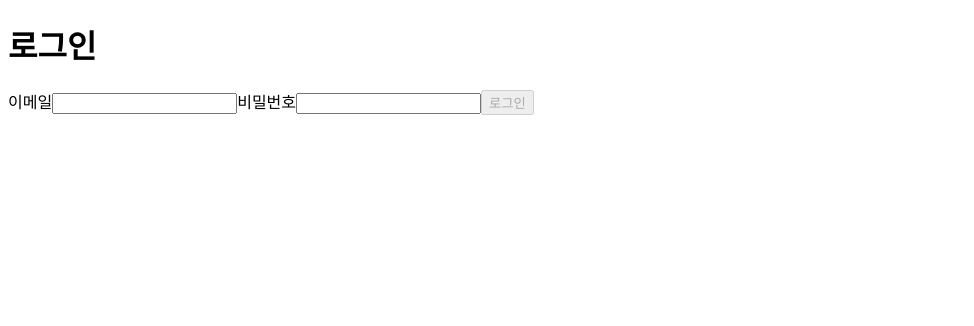
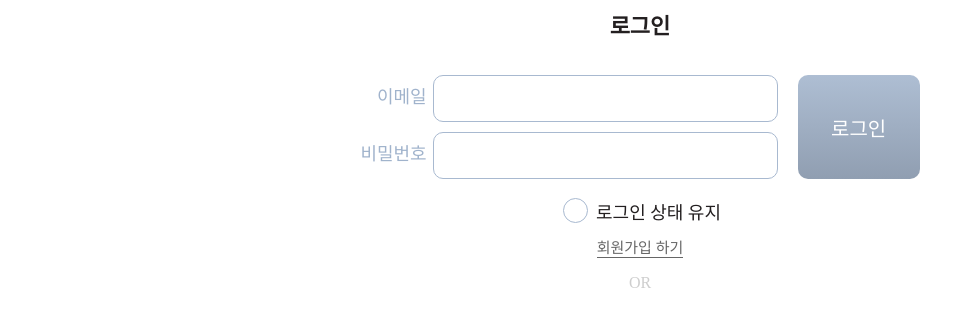
Before and after one commit to Quickchive/Quickchive-frontend, a Vue app: page /login in a window 1280 px wide. Shown: the top 326 px of the page, without its empty margins (0-974 px from the left). Built offline with nearby package versions, Linux system fonts and the light colour scheme; a web font is replaced by a local one.

Commit message:
[design] 로그인 폼 UI 개발

```diff
--- a/src/assets/scss/_index.scss
+++ b/src/assets/scss/_index.scss
@@ -1,3 +1,13 @@
 // scss 한 곳에 모으는 용도
 
 @import './main.scss';
+@import './common.scss';
+@import './common/button.scss';
+@import './common/form.scss';
+@import './common.scss';
+@import './common/input.scss';
+@import './common/text.scss';
+@import './common/label.scss';
+@import './common/layout.scss';
+
+@import './components/loginForm.scss';
--- a/src/assets/scss/_mixin.scss
+++ b/src/assets/scss/_mixin.scss
@@ -22,8 +22,13 @@
 // 레이아웃
 @mixin layout($flex-direction, $align-itmes, $justify-content) {
   display: flex;
-  width: 100%;
   flex-direction: $flex-direction;
   align-items: $align-itmes;
   justify-content: $justify-content;
 }
+
+@mixin font($font-size, $font-weight, $color) {
+  font-size: $font-size;
+  font-weight: $font-weight;
+  color: $color;
+} ;
--- /dev/null
+++ b/src/assets/scss/common/button.scss
@@ -0,0 +1,41 @@
+@import '../mixin';
+
+button {
+  border-style: none;
+}
+
+// 로그인 버튼
+.btn__login {
+  width: 122px;
+  height: 104px;
+  background: linear-gradient(180deg, #AEBED3 0%, #909EB1 100%);
+  border-radius: 10px;
+  @include font(20px, 400, $color-gray-1);
+}
+
+
+// 로그인 폼 - 회원가입 버튼
+.login-form__link-register {
+  border-bottom: 1px solid;
+  text-decoration: none;
+  margin-top: 10px;
+  @include font(15px, 400, $color-gray-6);
+}
+
+// 회원가입 버튼 - 비활성화
+.btn__register {
+  width: 500px;
+  height: 63px;
+  background: linear-gradient(180deg, #7E7E7E 0%, #686867 100%);
+  @include font(18px, 400, $color-gray-1);
+  border-radius: 10px;
+}
+
+// 회원가입 - 이메일 인증 버튼
+.btn__verify {
+  width: 100px;
+  height: 43px;
+  background: linear-gradient(180deg, #7E7E7E 0%, #686867 100%);
+  @include font(18px, 400, $color-gray-1);
+  border-radius: 10px;
+}
--- /dev/null
+++ b/src/assets/scss/common/form.scss
@@ -0,0 +1,16 @@
+@import '../mixin';
+
+form {
+  width: auto;
+}
+
+// 로그인 폼
+.login-wrapper {
+  height: 104px;
+  @include layout (row, flex-start, center);
+  .login-form {
+    margin-right: 20px;
+    height: 100%;
+    @include layout (column, flex-end, space-between);
+  }
+}
--- /dev/null
+++ b/src/assets/scss/common/input.scss
@@ -0,0 +1,24 @@
+@import '../mixin';
+
+input {
+  border: 1px solid $color-gray-input;
+  width: 339px;
+  height: 43px;
+  border-radius: 10px;
+  text-indent: 10px;
+}
+
+input[type="checkbox"] {
+    width: 25px;
+    height: 25px;
+    border-radius: 50%;
+    appearance: none;
+    cursor: pointer;
+    margin-right: 8px;
+}
+
+.login-form__checkbox {
+  border-radius: 50%;
+  width: 25px;
+  appearance: none;
+}
--- /dev/null
+++ b/src/assets/scss/common/label.scss
@@ -0,0 +1,13 @@
+@import '../mixin';
+
+// 로그인 폼 라벨
+.login-form__label {
+  @include font(18px, 400, $color-primary);
+  margin-right: 6px;
+}
+
+.login-form__checkbox-label {
+  @include font(18px, 400, $color-gray-5);
+  @include layout (row, center, center);
+  margin-top: 16px;
+}
--- /dev/null
+++ b/src/assets/scss/common/layout.scss
@@ -0,0 +1,6 @@
+@import '../mixin';
+
+// column
+.flex-container-col {
+  @include layout(column, center, flex-start);
+}
--- /dev/null
+++ b/src/assets/scss/common/text.scss
@@ -0,0 +1,12 @@
+@import '../mixin';
+h1 {
+  margin: 0;
+}
+
+
+// 페이지 제목용 텍스트 h1
+.page-header {
+  @include font(22px, 600, $color-gray-5);
+  text-align: center;
+  margin-bottom: 35px;
+}
--- /dev/null
+++ b/src/assets/scss/components/loginForm.scss
@@ -0,0 +1,24 @@
+@import '../mixin';
+
+.login-form__or {
+  @include font(16px, 400, $color-gray-7);
+  margin-top: 16px;
+  &::before {
+    content: "";
+    flex-grow: 1;
+    background: rgba(0, 0, 0, 0.35);
+    height: 1px;
+    font-size: 0px;
+    line-height: 0px;
+    margin: 0px 16px;
+  }
+  &::after {
+    content: "";
+    flex-grow: 1;
+    background-color: aqua;
+    height: 1px;
+    font-size: 0px;
+    line-height: 0px;
+    margin: 0px 16px;
+  }
+}
--- a/src/assets/scss/variables.scss
+++ b/src/assets/scss/variables.scss
@@ -11,6 +11,11 @@ $color-gray-2: #F4F6F8;
 $color-gray-3: #EFEEEE;
 $color-gray-4: #CFCFCF;
 $color-gray-5: #231F20;
+$color-gray-6: #666666;
+$color-gray-7: #CECECE;
+
+$color-gray-input: #A8B9D0;
+
 
 $color-components-1: #FAE100;
 $color-components-2: #FA0000;
--- a/src/components/auth/LoginForm.vue
+++ b/src/components/auth/LoginForm.vue
@@ -1,13 +1,22 @@
 <template>
-  <div>
-    <h1>로그인</h1>
-    <form @submit.prevent="submitForm">
-      <label id="email">이메일</label>
-      <input type="text" v-model="email" id="email"/>
-      <label>비밀번호</label>
-      <input type="password" v-model="pw" id="pw"/>
-      <button :disabled="!email || !pw" type="submit">로그인</button>
-    </form>
+  <div class="flex-container-col">
+    <h1 class="page-header">로그인</h1>
+    <div class="login-wrapper">
+      <form @submit.prevent="submitForm" class="login-form">
+        <div>
+          <label id="email" class="login-form__label">이메일</label>
+          <input type="text" v-model="email" id="email"/>
+        </div>
+        <div>
+          <label id="pw" class="login-form__label">비밀번호</label>
+          <input type="password" v-model="pw" id="pw"/>
+        </div>
+      </form>
+      <button :disabled="!email || !pw" type="submit" class="btn__login">로그인</button>
+    </div>
+    <label for="checkbox" class="login-form__checkbox-label "><input type="checkbox" id="checkbox" class="login-form__checkbox"/>로그인 상태 유지</label>
+    <router-link to="register" class="login-form__link-register">회원가입 하기</router-link>
+    <span class="login-form__or">OR</span>
   </div>
 </template>
 
```
